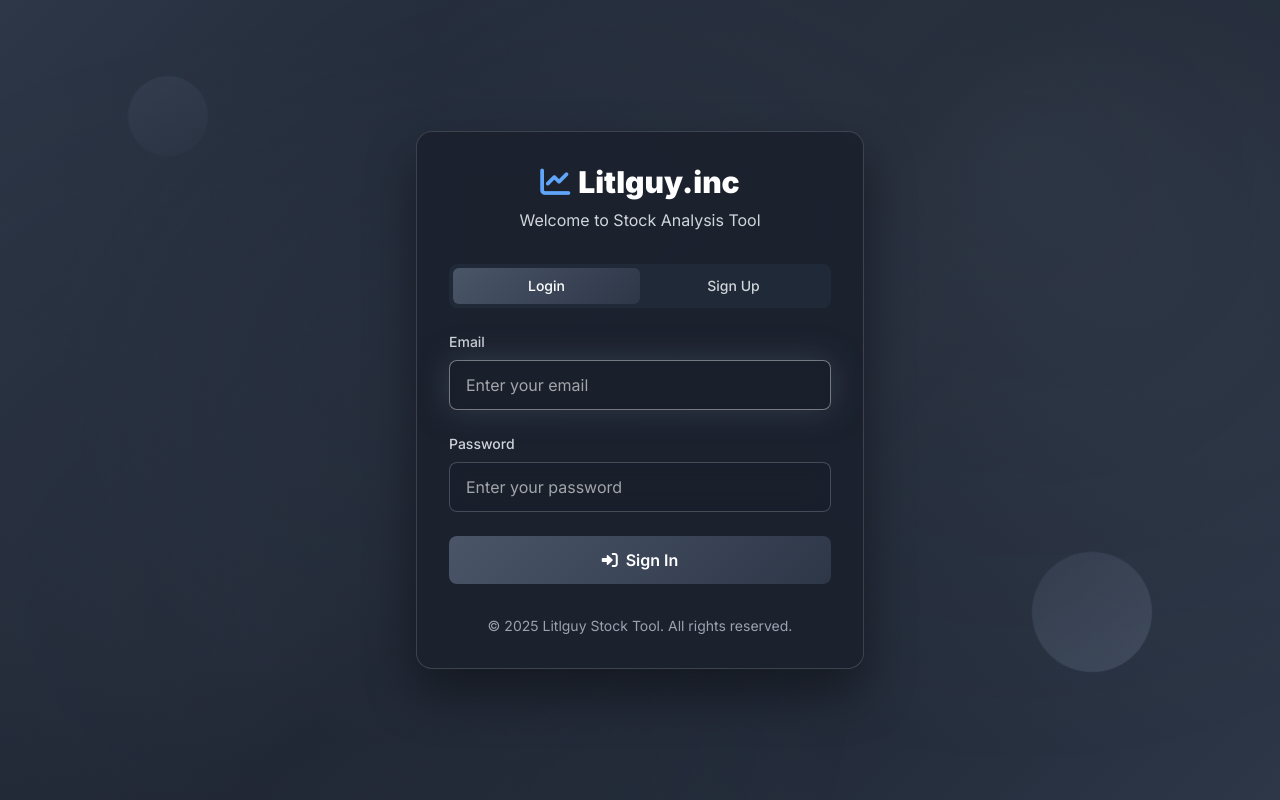
After one commit to Untaped/Stonk, a Flask app: template templates/auth.html in a window 1280 px wide. The commit adds this page. Run offline with Flask 3, Linux system fonts and the light colour scheme; the template is opened without the code that fills it, so the values that code supplies are empty; some libraries are stand-ins or nearby versions.

Commit message:
Add files via upload

```diff
--- /dev/null
+++ b/templates/auth.html
@@ -0,0 +1,364 @@
+<!DOCTYPE html>
+<html lang="en">
+<head>
+    <meta charset="UTF-8">
+    <meta name="viewport" content="width=device-width, initial-scale=1.0">
+    <title>Login - Litlguy Stock Tool</title>
+    <script src="https://cdn.tailwindcss.com"></script>
+    <link href="https://cdnjs.cloudflare.com/ajax/libs/font-awesome/6.0.0/css/all.min.css" rel="stylesheet">
+    <style>
+        @import url('https://fonts.googleapis.com/css2?family=Inter:wght@300;400;500;600;700;800;900&display=swap');
+
+        * {
+            font-family: 'Inter', sans-serif;
+        }
+
+        :root {
+            --primary-gradient: linear-gradient(135deg, #4a5568 0%, #2d3748 100%);
+            --glass-bg: rgba(255, 255, 255, 0.08);
+            --glass-border: rgba(255, 255, 255, 0.15);
+            --card-bg: rgba(26, 32, 44, 0.85);
+        }
+
+        body {
+            background: linear-gradient(135deg, #2d3748 0%, #1a202c 50%, #2d3748 100%);
+            min-height: 100vh;
+            position: relative;
+            overflow-x: hidden;
+        }
+
+        body::before {
+            content: '';
+            position: fixed;
+            top: 0;
+            left: 0;
+            width: 100%;
+            height: 100%;
+            background:
+                radial-gradient(circle at 20% 80%, rgba(74, 85, 104, 0.2) 0%, transparent 50%),
+                radial-gradient(circle at 80% 20%, rgba(113, 128, 150, 0.2) 0%, transparent 50%),
+                radial-gradient(circle at 40% 40%, rgba(45, 55, 72, 0.3) 0%, transparent 50%);
+            pointer-events: none;
+            z-index: -1;
+        }
+
+        .auth-container {
+            backdrop-filter: blur(20px);
+            background: var(--card-bg);
+            border: 1px solid var(--glass-border);
+            box-shadow: 0 25px 50px rgba(0, 0, 0, 0.4);
+        }
+
+        .form-input {
+            background: rgba(26, 32, 44, 0.8);
+            backdrop-filter: blur(10px);
+            border: 1px solid rgba(255, 255, 255, 0.2);
+            color: white;
+            transition: all 0.3s ease;
+        }
+
+        .form-input:focus {
+            background: rgba(26, 32, 44, 0.9);
+            border-color: rgba(255, 255, 255, 0.4);
+            box-shadow: 0 0 30px rgba(74, 85, 104, 0.5);
+            outline: none;
+        }
+
+        .form-input::placeholder {
+            color: rgba(255, 255, 255, 0.6);
+        }
+
+        .btn-primary {
+            background: var(--primary-gradient);
+            transition: all 0.3s ease;
+            position: relative;
+            overflow: hidden;
+        }
+
+        .btn-primary::before {
+            content: '';
+            position: absolute;
+            top: 0;
+            left: -100%;
+            width: 100%;
+            height: 100%;
+            background: linear-gradient(90deg, transparent, rgba(255, 255, 255, 0.1), transparent);
+            transition: left 0.5s ease;
+        }
+
+        .btn-primary:hover::before {
+            left: 100%;
+        }
+
+        .btn-primary:hover {
+            transform: translateY(-2px);
+            box-shadow: 0 15px 30px rgba(74, 85, 104, 0.4);
+        }
+
+        .btn-secondary {
+            background: transparent;
+            border: 1px solid rgba(255, 255, 255, 0.3);
+            color: white;
+            transition: all 0.3s ease;
+        }
+
+        .btn-secondary:hover {
+            background: rgba(255, 255, 255, 0.1);
+            border-color: rgba(255, 255, 255, 0.5);
+        }
+
+        .floating-orb {
+            position: fixed;
+            border-radius: 50%;
+            opacity: 0.3;
+            animation: float 6s ease-in-out infinite;
+            pointer-events: none;
+            z-index: -1;
+        }
+
+        .floating-orb:nth-child(1) {
+            width: 80px;
+            height: 80px;
+            background: var(--primary-gradient);
+            top: 10%;
+            left: 10%;
+            animation-delay: 0s;
+        }
+
+        .floating-orb:nth-child(2) {
+            width: 120px;
+            height: 120px;
+            background: linear-gradient(135deg, #718096 0%, #4a5568 100%);
+            top: 70%;
+            right: 10%;
+            animation-delay: 2s;
+        }
+
+        @keyframes float {
+            0%, 100% { transform: translateY(0px) rotate(0deg); }
+            33% { transform: translateY(-20px) rotate(120deg); }
+            66% { transform: translateY(-10px) rotate(240deg); }
+        }
+
+        .alert {
+            border-radius: 10px;
+            padding: 12px 16px;
+            margin-bottom: 20px;
+            animation: slideIn 0.3s ease-out;
+        }
+
+        .alert-success {
+            background: rgba(56, 161, 105, 0.2);
+            border: 1px solid rgba(56, 161, 105, 0.5);
+            color: #68d391;
+        }
+
+        .alert-error {
+            background: rgba(229, 62, 62, 0.2);
+            border: 1px solid rgba(229, 62, 62, 0.5);
+            color: #fc8181;
+        }
+
+        .alert-info {
+            background: rgba(49, 130, 206, 0.2);
+            border: 1px solid rgba(49, 130, 206, 0.5);
+            color: #63b3ed;
+        }
+
+        @keyframes slideIn {
+            from {
+                opacity: 0;
+                transform: translateY(-10px);
+            }
+            to {
+                opacity: 1;
+                transform: translateY(0);
+            }
+        }
+
+        .tab-button {
+            transition: all 0.3s ease;
+        }
+
+        .tab-button.active {
+            background: var(--primary-gradient);
+            color: white;
+        }
+
+        .tab-content {
+            display: none;
+            animation: fadeIn 0.3s ease-in-out;
+        }
+
+        .tab-content.active {
+            display: block;
+        }
+
+        @keyframes fadeIn {
+            from { opacity: 0; transform: translateY(10px); }
+            to { opacity: 1; transform: translateY(0); }
+        }
+
+        .loading-spinner {
+            border: 3px solid rgba(255, 255, 255, 0.3);
+            border-radius: 50%;
+            border-top: 3px solid #ffffff;
+            width: 20px;
+            height: 20px;
+            animation: spin 1s linear infinite;
+        }
+
+        @keyframes spin {
+            0% { transform: rotate(0deg); }
+            100% { transform: rotate(360deg); }
+        }
+    </style>
+</head>
+<body class="min-h-screen flex items-center justify-center px-4">
+    <!-- Floating Orbs -->
+    <div class="floating-orb"></div>
+    <div class="floating-orb"></div>
+
+    <!-- Main Authentication Container -->
+    <div class="auth-container rounded-2xl p-8 w-full max-w-md relative">
+        <!-- Logo and Title -->
+        <div class="text-center mb-8">
+            <h1 class="text-3xl font-black mb-2 text-white">
+                <i class="fas fa-chart-line mr-2 text-blue-400"></i>Litlguy.inc
+            </h1>
+            <p class="text-gray-300">Welcome to Stock Analysis Tool</p>
+        </div>
+
+        <!-- Flash Messages -->
+        {% with messages = get_flashed_messages(with_categories=true) %}
+            {% if messages %}
+                {% for category, message in messages %}
+                    <div class="alert alert-{{ 'error' if category == 'error' else category }}">
+                        <i class="fas fa-{{ 'exclamation-triangle' if category == 'error' else 'info-circle' if category == 'info' else 'check-circle' }} mr-2"></i>
+                        {{ message }}
+                    </div>
+                {% endfor %}
+            {% endif %}
+        {% endwith %}
+
+        <!-- Tab Navigation -->
+        <div class="flex mb-6 bg-gray-800 rounded-lg p-1">
+            <button
+                id="loginTab"
+                class="tab-button flex-1 py-2 px-4 rounded-md text-sm font-medium active"
+                onclick="switchTab('login')"
+            >
+                Login
+            </button>
+            <button
+                id="signupTab"
+                class="tab-button flex-1 py-2 px-4 rounded-md text-sm font-medium text-gray-300"
+                onclick="switchTab('signup')"
+            >
+                Sign Up
+            </button>
+        </div>
+
+        <!-- Login Form -->
+        <div id="loginForm" class="tab-content active">
+            <form method="POST" action="/login" class="space-y-6">
+                <div>
+                    <label class="block text-sm font-medium text-gray-300 mb-2">Email</label>
+                    <input
+                        type="email"
+                        name="email"
+                        required
+                        class="form-input w-full px-4 py-3 rounded-lg"
+                        placeholder="Enter your email"
+                    >
+                </div>
+
+                <div>
+                    <label class="block text-sm font-medium text-gray-300 mb-2">Password</label>
+                    <input
+                        type="password"
+                        name="password"
+                        required
+                        class="form-input w-full px-4 py-3 rounded-lg"
+                        placeholder="Enter your password"
+                    >
+                </div>
+
+                <button
+                    type="submit"
+                    class="btn-primary w-full py-3 px-4 rounded-lg font-semibold text-white relative"
+                >
+                    <i class="fas fa-sign-in-alt mr-2"></i>Sign In
+                </button>
+            </form>
+        </div>
+
+        <!-- Signup Form -->
+        <div id="signupForm" class="tab-content">
+            <form method="POST" action="/signup" class="space-y-6">
+                <div>
+                    <label class="block text-sm font-medium text-gray-300 mb-2">Email</label>
+                    <input
+                        type="email"
+                        name="email"
+                        required
+                        class="form-input w-full px-4 py-3 rounded-lg"
+                        placeholder="Enter your email"
+                    >
+                </div>
+
+                <div>
+                    <label class="block text-sm font-medium text-gray-300 mb-2">Password</label>
+                    <input
+                        type="password"
+                        name="password"
+                        required
+                        minlength="6"
+                        class="form-input w-full px-4 py-3 rounded-lg"
+                        placeholder="Create a password (min 6 characters)"
+                    >
+                </div>
+
+                <button
+                    type="submit"
+                    class="btn-primary w-full py-3 px-4 rounded-lg font-semibold text-white relative"
+                >
+                    <i class="fas fa-user-plus mr-2"></i>Create Account
+                </button>
+            </form>
+        </div>
+
+        <!-- Footer -->
+        <div class="mt-8 text-center text-sm text-gray-400">
+            <p>&copy; 2025 Litlguy Stock Tool. All rights reserved.</p>
+        </div>
+    </div>
+
+    <script>
+        function switchTab(tab) {
+            // Remove active classes
+            document.getElementById('loginTab').classList.remove('active');
+            document.getElementById('signupTab').classList.remove('active');
+            document.getElementById('loginForm').classList.remove('active');
+            document.getElementById('signupForm').classList.remove('active');
+
+            // Add active class to selected tab
+            if (tab === 'login') {
+                document.getElementById('loginTab').classList.add('active');
+                document.getElementById('loginForm').classList.add('active');
+            } else {
+                document.getElementById('signupTab').classList.add('active');
+                document.getElementById('signupForm').classList.add('active');
+            }
+        }
+
+        // Auto-focus first input when page loads
+        document.addEventListener('DOMContentLoaded', function() {
+            const firstInput = document.querySelector('#loginForm input[type="email"]');
+            if (firstInput) {
+                firstInput.focus();
+            }
+        });
+    </script>
+</body>
+</html>
```
Also changed, not shown: templates/SP500.html (+19 -16 lines), templates/index.html (+5 -2 lines).
